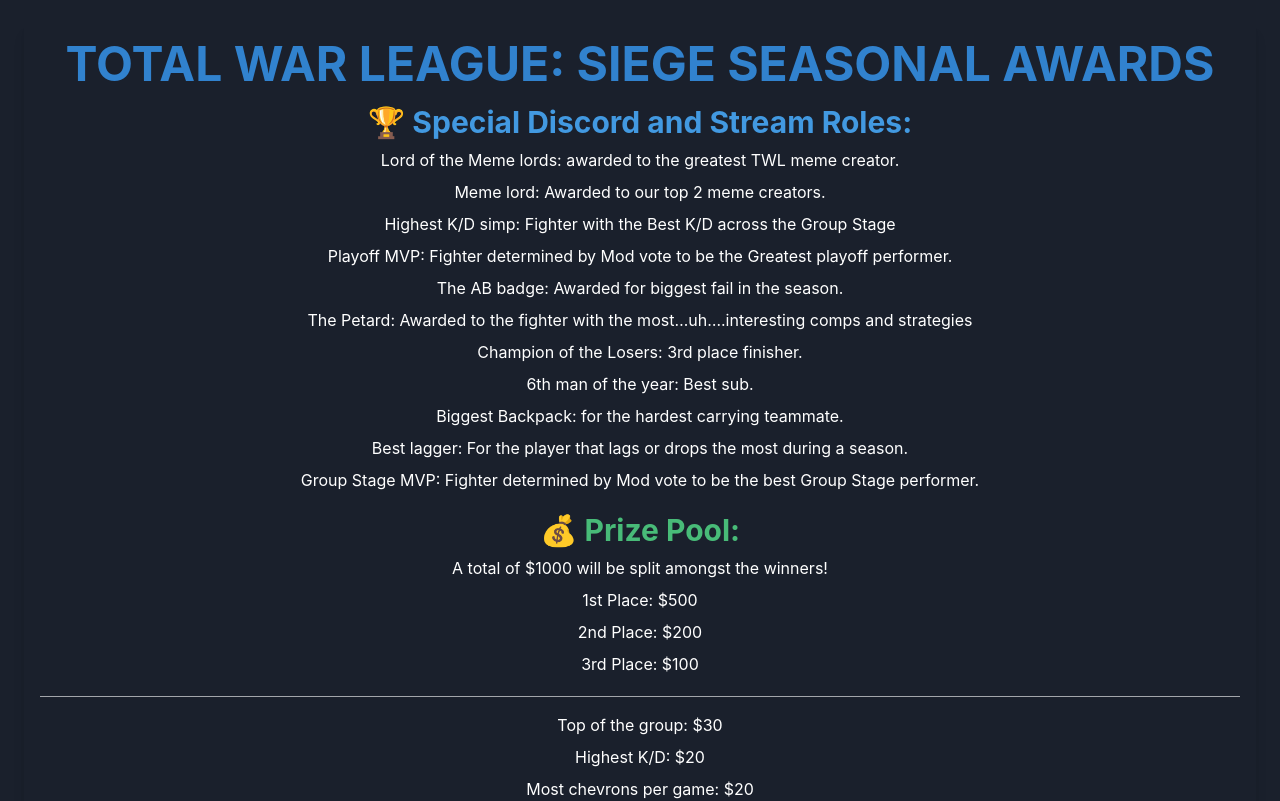
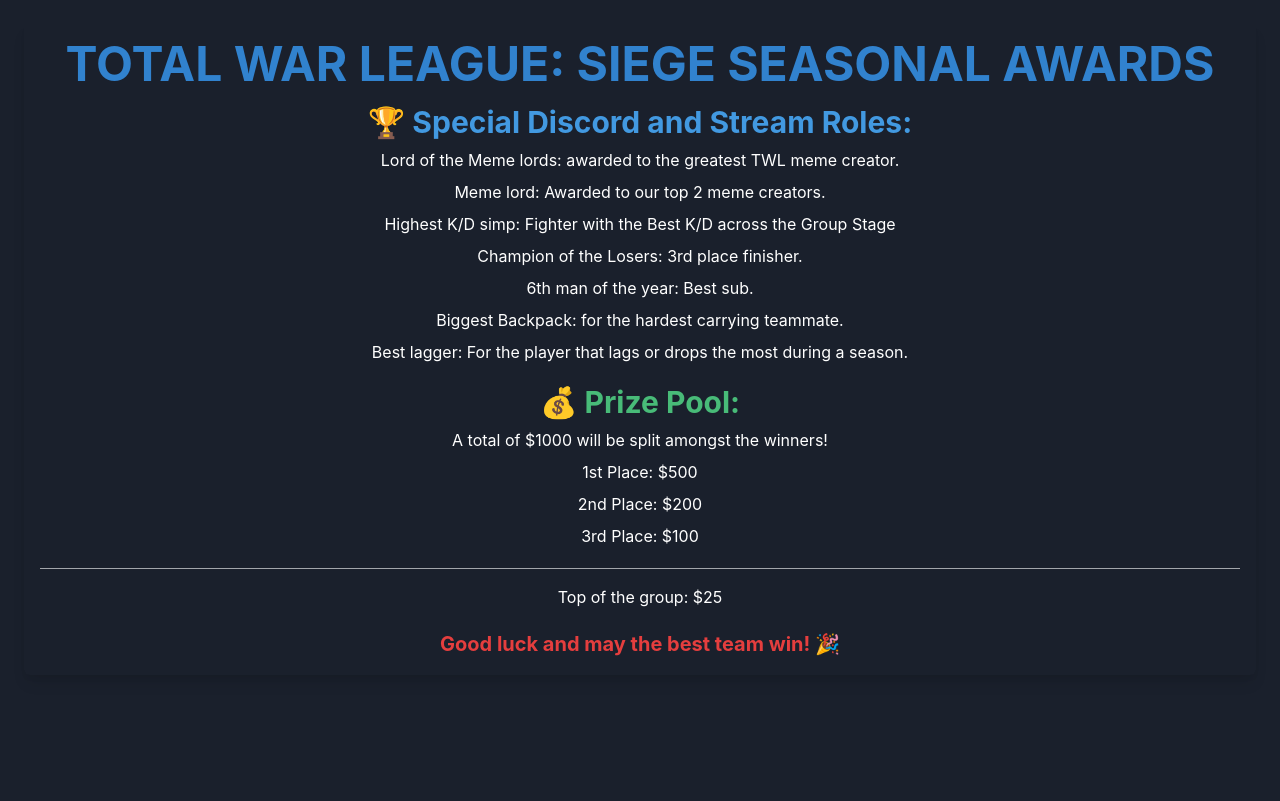
Before and after one commit to bobitsvetkov/tw-website, a React (Vite) app in the folder tw-project/: page /prizes in a window 1280 px wide. Shown: the top 801 px of the page. Built offline with nearby package versions, Linux system fonts and the light colour scheme.

Commit message:
update: update prize for current season

```diff
--- a/tw-project/src/components/Prize/Prize.tsx
+++ b/tw-project/src/components/Prize/Prize.tsx
@@ -16,14 +16,10 @@ const Prizes: React.FC = () => {
                         "Lord of the Meme lords: awarded to the greatest TWL meme creator.",
                         "Meme lord: Awarded to our top 2 meme creators.",
                         "Highest K/D simp: Fighter with the Best K/D across the Group Stage",
-                        "Playoff MVP: Fighter determined by Mod vote to be the Greatest playoff performer.",
-                        "The AB badge: Awarded for biggest fail in the season.",
-                        "The Petard: Awarded to the fighter with the most…uh….interesting comps and strategies",
                         "Champion of the Losers: 3rd place finisher.",
                         "6th man of the year: Best sub.",
                         "Biggest Backpack: for the hardest carrying teammate.",
                         "Best lagger: For the player that lags or drops the most during a season.",
-                        "Group Stage MVP: Fighter determined by Mod vote to be the best Group Stage performer."
                     ].map((item, index) => (
                         <ListItem key={index} textAlign="center">
                             {item}
@@ -49,10 +45,7 @@ const Prizes: React.FC = () => {
 
                 <List mb={5} spacing={2} styleType="none">
                     {[
-                        "Top of the group: $30",
-                        "Highest K/D: $20",
-                        "Most chevrons per game: $20",
-                        "Lord of the Meme lords: $15",
+                        "Top of the group: $25",
                     ].map((item, index) => (
                         <ListItem key={index} textAlign="center">
                             {item}
```
